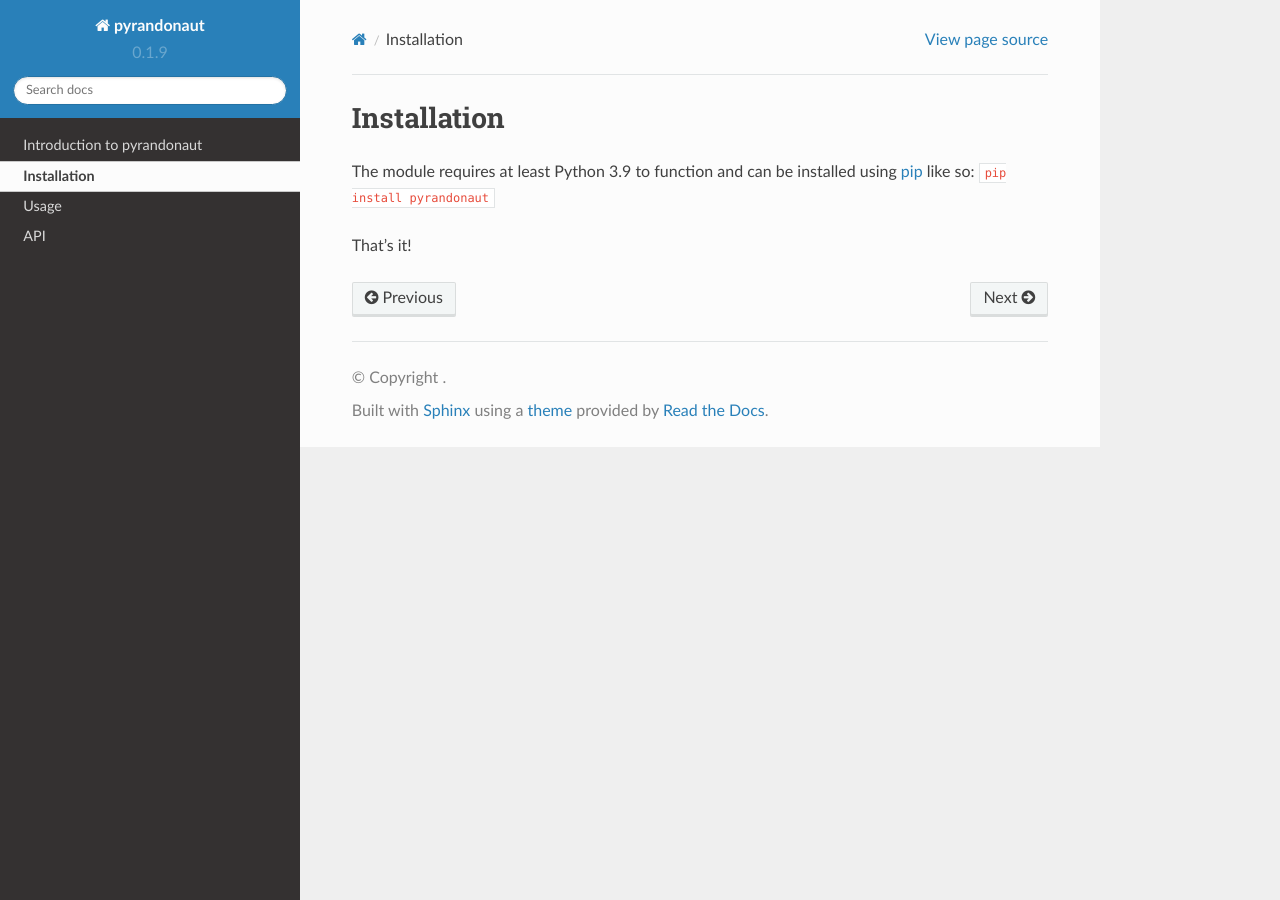
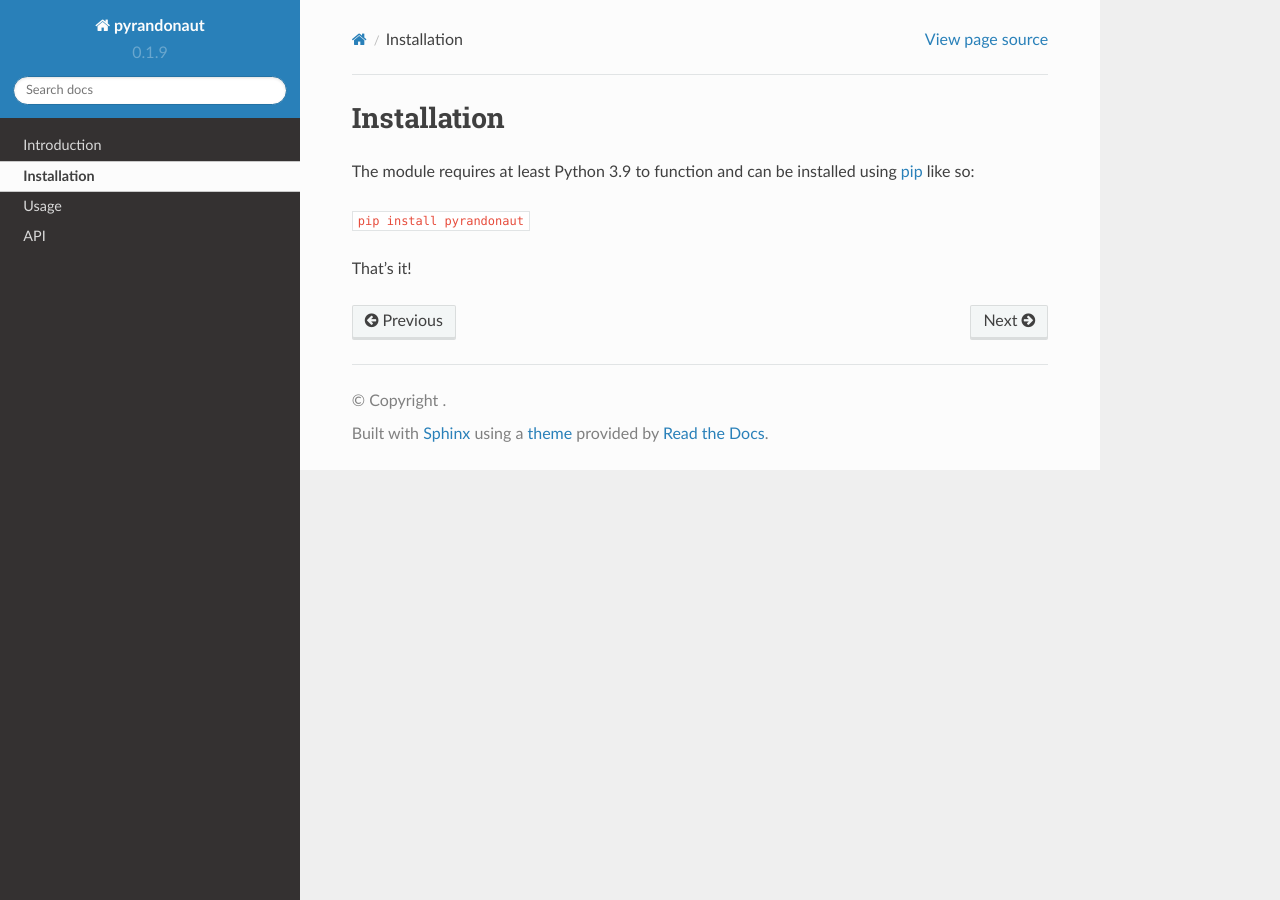
Before and after one commit to openrandonaut/pyrandonaut, a Sphinx documentation site: the page built from docs/source/installation.rst, in a window 1280 px wide. Built offline with Sphinx 7.4.7 and the Read the Docs theme 2.0.0, drawn with Linux system fonts in a browser that asks for light colours.

Commit message:
Update docs

```diff
--- a/docs/source/index.rst
+++ b/docs/source/index.rst
@@ -5,7 +5,8 @@ Welcome to pyrandonaut's documentation!
 
 .. raw:: html
 
-   <img align="left" src="https://i.imgur.com/RJxATsu.png" width="170">
+   <img align="left" src="https://i.imgur.com/RJxATsu.png" width="170"><br>
+
 
 Contents
 --------
--- a/docs/source/installation.rst
+++ b/docs/source/installation.rst
@@ -3,6 +3,7 @@ Installation
 
 The module requires at least Python 3.9 to function and can be installed
 using `pip <https://pip.pypa.io/en/stable/>`__ like so:
+
 ``pip install pyrandonaut``
 
 That's it!
--- a/docs/source/introduction.rst
+++ b/docs/source/introduction.rst
@@ -1,4 +1,4 @@
-Introduction to pyrandonaut
+Introduction
 ===========================
 
 .. _open-source-quantum-random-coordinate-generation-for-randonauts-️:
```
